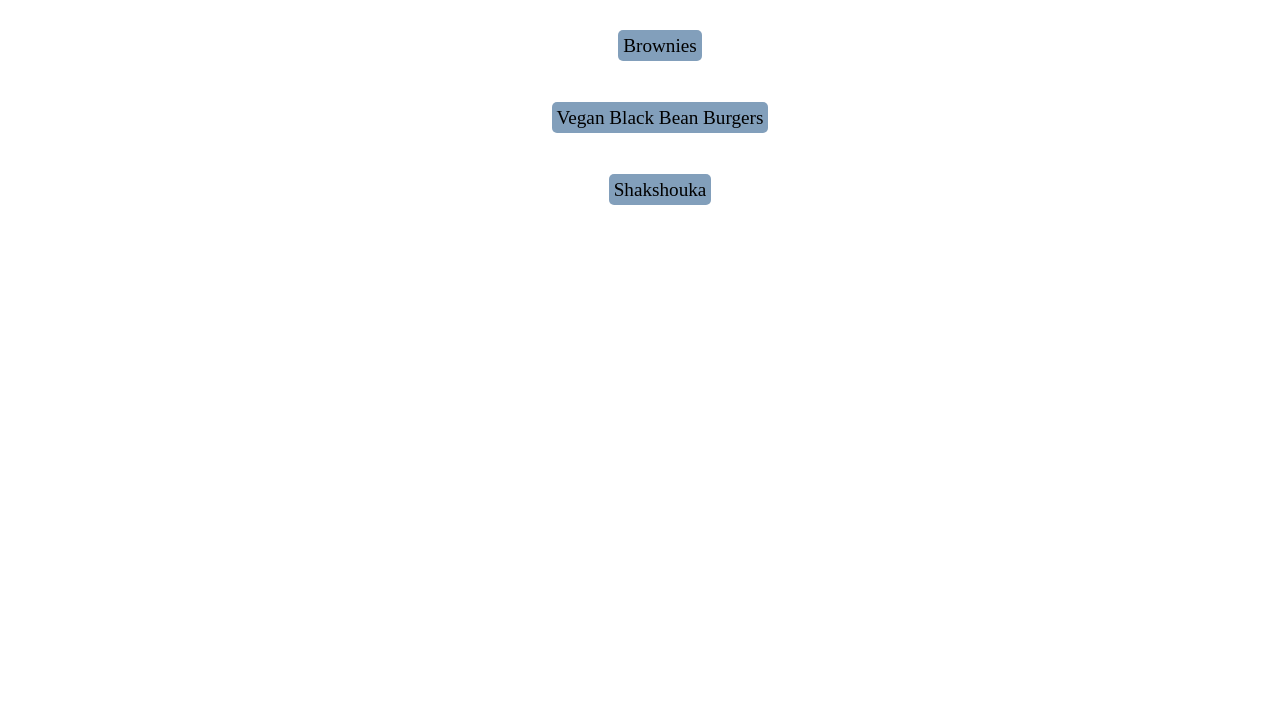
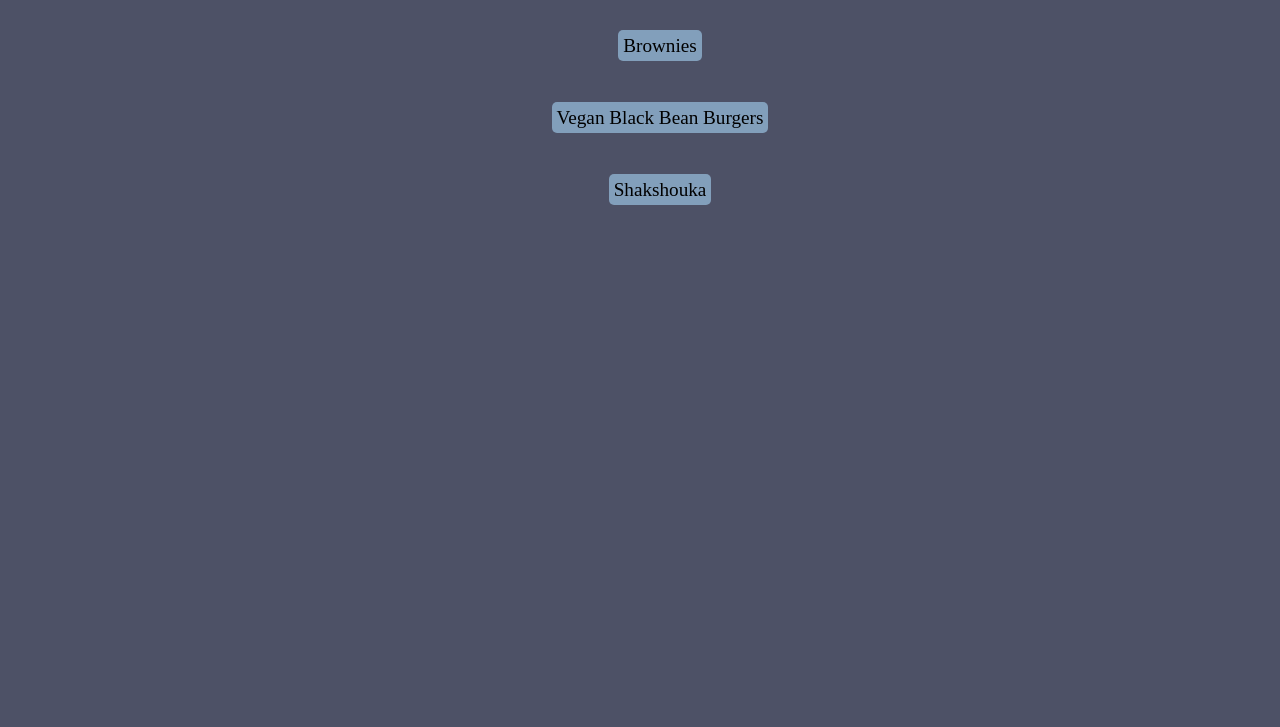
Before and after one commit to Flairseed/odin-recipes, a plain HTML site: page index.html in a window 1280 px wide. Shown: the part 73-800 px from the top of the page. Drawn offline with Linux system fonts and the light colour scheme.

Commit message:
feat: add background colour

```diff
--- a/styles.css
+++ b/styles.css
@@ -1,3 +1,7 @@
+html {
+  background-color: rgb(77, 81, 102);
+}
+
 .title {
   background-color: cadetblue;
   border-radius: 10px;
```
